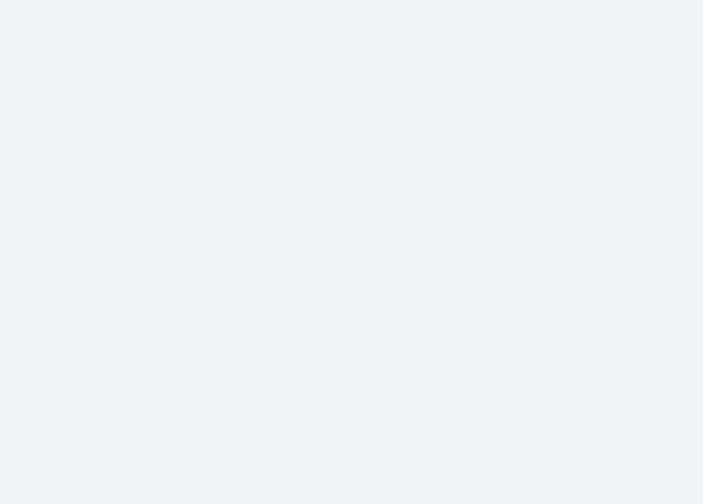
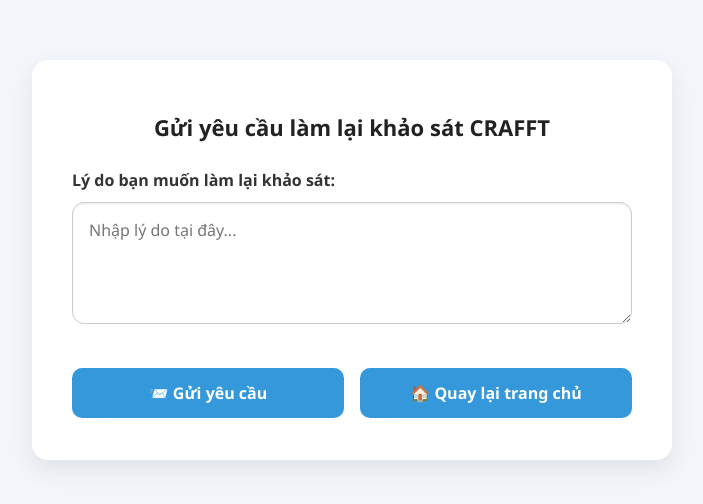
Before and after one commit to ng-dhp/SWP-Drug-FontEnd, a React (Vite) app: page /guiyeucaucrafft in a window 1280 px wide. Before the commit this address had no page. Shown: the part 140-644 px from the top of the page, without its empty margins (288-991 px from the left). Built offline with nearby package versions, Linux system fonts and the light colour scheme.

Commit message:
update guiyeucaucrafft

```diff
--- a/src/App.jsx
+++ b/src/App.jsx
@@ -15,6 +15,7 @@ import QuanLy from "./components/quanly.jsx"; // Quản lý người dùng
 import XuLyYeuCau from "./components/xulyyeucau.jsx"; // Xử lý yêu cầu
 import DashboardYeuCau from "./page/DashBoardYeuCau.jsx"; // ✅
 import GuiYeuCau from "./page/guiyeucau.jsx";
+import GuiYeuCauCrafft from "./page/guiyeucaucrafft.jsx";
 
 
 
@@ -42,6 +43,7 @@ export default function App() {
         <Route path="/quanly" element={<QuanLy />} />
         <Route path="/xulyyeucau" element={<XuLyYeuCau />} />
         <Route path="/guiyeucau" element={<GuiYeuCau />} />
+        <Route path="/guiyeucaucrafft" element={<GuiYeuCauCrafft />} />
 
 
 
--- a/src/page/AssistSurvey.jsx
+++ b/src/page/AssistSurvey.jsx
@@ -299,7 +299,7 @@ function AssistSurvey() {
                   Gửi kết quả →
                 </button>
                 <button
-                  className="reset-button"
+                  className="submit-button"
                   onClick={() => {
                     const sub = answers[1];
                     const newAnswers = { ...answers };
--- a/src/page/CrafftSurvey.jsx
+++ b/src/page/CrafftSurvey.jsx
@@ -9,17 +9,18 @@ function CrafftSurvey() {
   const [isLoading, setIsLoading] = useState(true);
   const [showPartB, setShowPartB] = useState(false);
   const [warningMessage, setWarningMessage] = useState("");
+  const [submitted, setSubmitted] = useState(false); // ✅ trạng thái đã gửi
 
   useEffect(() => {
     const handleBeforeUnload = (e) => {
-      if (!result) {
+      if (!submitted && questions.length > 0) {
         e.preventDefault();
         e.returnValue = "";
       }
     };
     window.addEventListener("beforeunload", handleBeforeUnload);
     return () => window.removeEventListener("beforeunload", handleBeforeUnload);
-  }, [result]);
+  }, [submitted, questions]);
 
   useEffect(() => {
     const saved = localStorage.getItem("crafftSurveyData");
@@ -85,13 +86,13 @@ function CrafftSurvey() {
   }, [answers]);
 
   useEffect(() => {
-    if (!result && surveyId && questions.length > 0) {
+if (!submitted && surveyId && questions.length > 0) {
       localStorage.setItem(
         "crafftSurveyData",
         JSON.stringify({ surveyId, questions, answers })
       );
     }
-  }, [surveyId, questions, answers, result]);
+  }, [surveyId, questions, answers, submitted]);
 
   const handleAnswerChange = (qid, value) => {
     setAnswers((prev) => ({ ...prev, [qid]: value }));
@@ -123,6 +124,7 @@ function CrafftSurvey() {
         totalScore: data.totalScore,
         recommendation: data.recommendation,
       });
+      setSubmitted(true); // ✅ đánh dấu đã hoàn thành
       localStorage.removeItem("crafftSurveyData");
     } catch (err) {
       console.error("Lỗi gửi khảo sát:", err);
@@ -144,10 +146,11 @@ function CrafftSurvey() {
             </button>
            <button
   className="support-request-button"
-                onClick={() => (window.location.href = "/guiyeucau")}
+  onClick={() => (window.location.href = "/guiyeucaucrafft")}
 >
   🛠 Gửi yêu cầu hỗ trợ
 </button>
+
           </div>
         ) : (
           <p className="question-sub">
@@ -222,7 +225,6 @@ function CrafftSurvey() {
                     </div>
                   </div>
                 ))}
-
                 <button className="submit-button" onClick={handleSubmit}>
                   Gửi kết quả →
                 </button>
--- /dev/null
+++ b/src/page/guiyeucaucrafft.jsx
@@ -0,0 +1,84 @@
+import React, { useState } from "react";
+import "./css/guiyeucau.css";
+
+function GuiYeuCauCrafft() {
+  const [reason, setReason] = useState("");
+  const [message, setMessage] = useState("");
+  const [loading, setLoading] = useState(false);
+
+  const handleSubmit = async (e) => {
+    e.preventDefault();
+    if (!reason.trim()) {
+      setMessage("⚠️ Vui lòng nhập lý do.");
+      return;
+    }
+
+    setLoading(true);
+    setMessage("");
+
+    try {
+      const res = await fetch(
+        `http://localhost:8080/api/v1.0/my-requests/retake-survey?templateId=2&reason=${encodeURIComponent(reason)}`,
+        {
+          method: "POST",
+          headers: {
+            "Content-Type": "application/json",
+            Authorization: `Bearer ${localStorage.getItem("token")}`,
+          },
+        }
+      );
+
+      if (!res.ok) {
+        const text = await res.text();
+        throw new Error(text);
+      }
+
+      setMessage("✅ Yêu cầu của bạn đã được gửi thành công!");
+      setReason("");
+    } catch (err) {
+      setMessage("❌ Lỗi khi gửi yêu cầu: " + err.message);
+    } finally {
+      setLoading(false);
+    }
+  };
+
+  return (
+    <div className="assist-survey-container">
+      <div className="survey-box">
+        <h2 className="question-title">Gửi yêu cầu làm lại khảo sát CRAFFT</h2>
+        <form onSubmit={handleSubmit}>
+          <div className="input-group">
+            <label className="label-title">Lý do bạn muốn làm lại khảo sát:</label>
+            <textarea
+              rows="4"
+              value={reason}
+              onChange={(e) => setReason(e.target.value)}
+              placeholder="Nhập lý do tại đây..."
+            ></textarea>
+          </div>
+
+          <div className="button-group">
+            <button className="submit-button" type="submit" disabled={loading}>
+              {loading ? "Đang gửi..." : "📨 Gửi yêu cầu"}
+            </button>
+            <button
+              type="button"
+              className="submit-button"
+              onClick={() => (window.location.href = "/")}
+            >
+              🏠 Quay lại trang chủ
+            </button>
+          </div>
+        </form>
+
+        {message && (
+          <p className={`status-message ${message.includes("✅") ? "success" : "error"}`}>
+            {message}
+          </p>
+        )}
+      </div>
+    </div>
+  );
+}
+
+export default GuiYeuCauCrafft;
```
Lines whose indentation alone changed are shown as unchanged.
